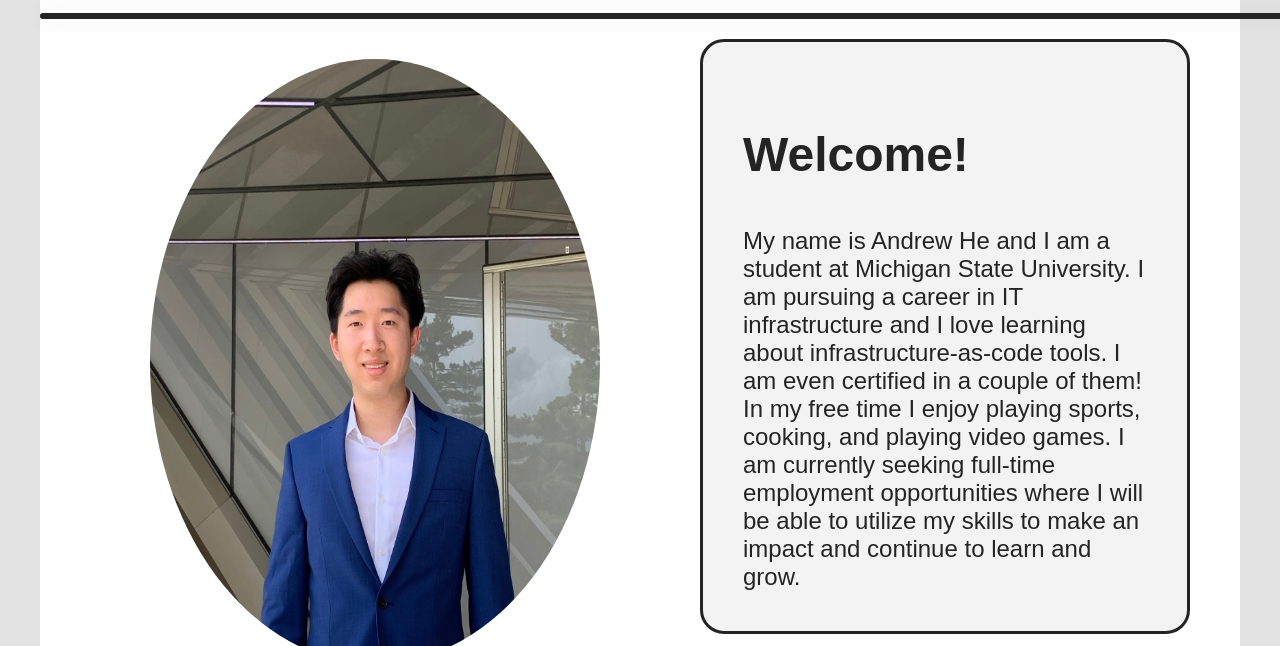
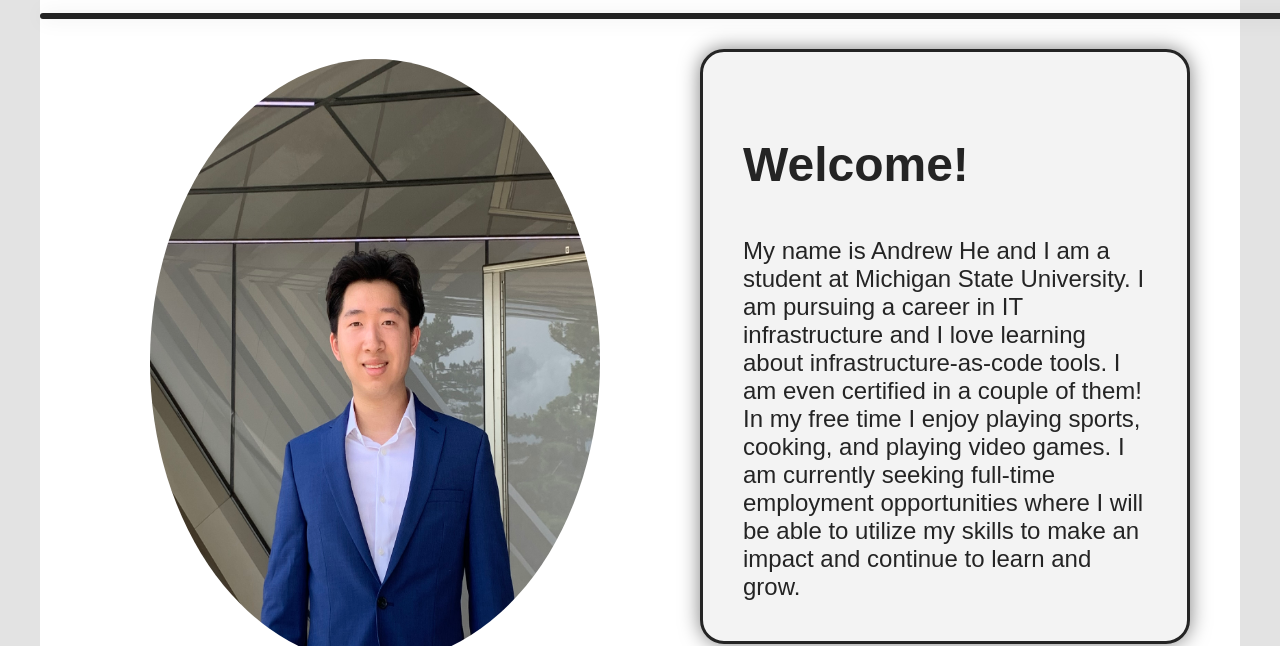
Before and after one commit to HE0201/personal_site, a plain HTML site: page index.html in a window 1280 px wide. In both pictures the pointer is over the element 945 px from the left and 520 px from the top of the page. Shown: the part 154-800 px from the top of the page. Drawn offline with Linux system fonts and the light colour scheme.

Commit message:
hover effects

```diff
--- a/style.css
+++ b/style.css
@@ -94,7 +94,8 @@ article {
 }
 
 article:hover {
-    transform: translate(0px, -30px);
+    transform: translate(0px, -20px);
+    box-shadow: rgba(0,0,0, 0.5) 0 0 20px;
 }
 
 .project{
```
